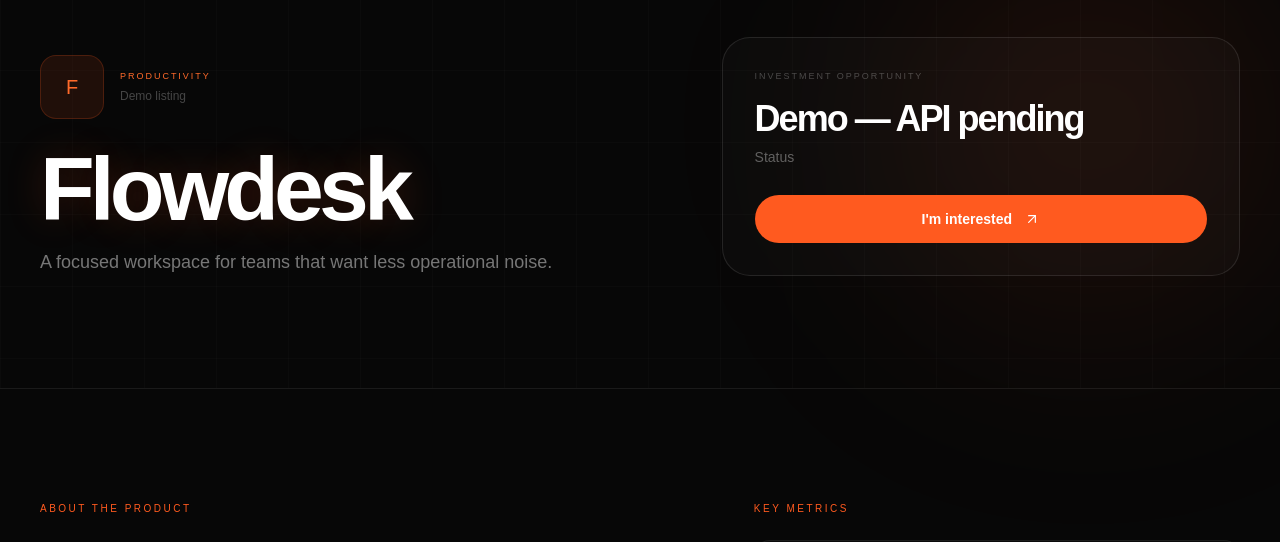
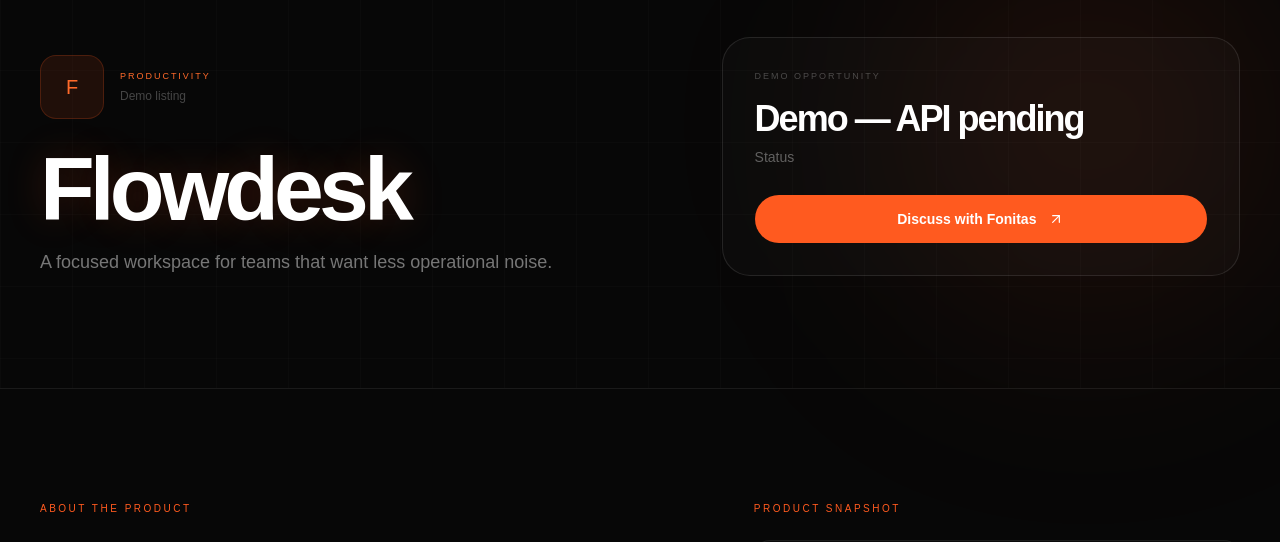
Before and after one commit to mohamad-es/Fonitas-website, a Next.js app: page /investors/flowdesk in a window 1280 px wide. Shown: the part 146-688 px from the top of the page. Built offline with nearby package versions, Linux system fonts and the light colour scheme.

Commit message:
style: clarify static investor opportunity pages

```diff
--- a/components/investors/investor-opportunity-page.tsx
+++ b/components/investors/investor-opportunity-page.tsx
@@ -39,11 +39,11 @@ export function InvestorOpportunityPage({ slug }: { slug: string }) {
             </div>
 
             <div className="rounded-[28px] border border-white/10 bg-white/[0.025] p-7 sm:p-8">
-              <p className="text-[9px] uppercase tracking-[0.22em] text-white/25">Investment opportunity</p>
+              <p className="text-[9px] uppercase tracking-[0.22em] text-white/25">Demo opportunity</p>
               <p className="font-display mt-4 text-4xl font-semibold">{opportunity.investment.value}</p>
               <p className="mt-2 text-sm text-white/35">{opportunity.investment.label}</p>
               <Link href={`/contact?type=investment&opportunity=${opportunity.slug}`} className="mt-7 flex items-center justify-center rounded-full bg-[#ff5a1f] px-6 py-3.5 text-sm font-semibold text-black transition hover:bg-[#ff7a3d]">
-                I&apos;m interested <span className="ml-3"><Arrow /></span>
+                Discuss with Fonitas <span className="ml-3"><Arrow /></span>
               </Link>
             </div>
           </div>
@@ -67,7 +67,7 @@ export function InvestorOpportunityPage({ slug }: { slug: string }) {
           </div>
 
           <div>
-            <p className="text-[10px] uppercase tracking-[0.25em] text-[#ff5a1f]">Key metrics</p>
+            <p className="text-[10px] uppercase tracking-[0.25em] text-[#ff5a1f]">Product snapshot</p>
             <div className="mt-6 grid gap-3">
               {opportunity.metrics.map((metric) => (
                 <div key={metric.label} className="flex items-center justify-between rounded-2xl border border-white/[0.07] bg-white/[0.02] p-5">
```
